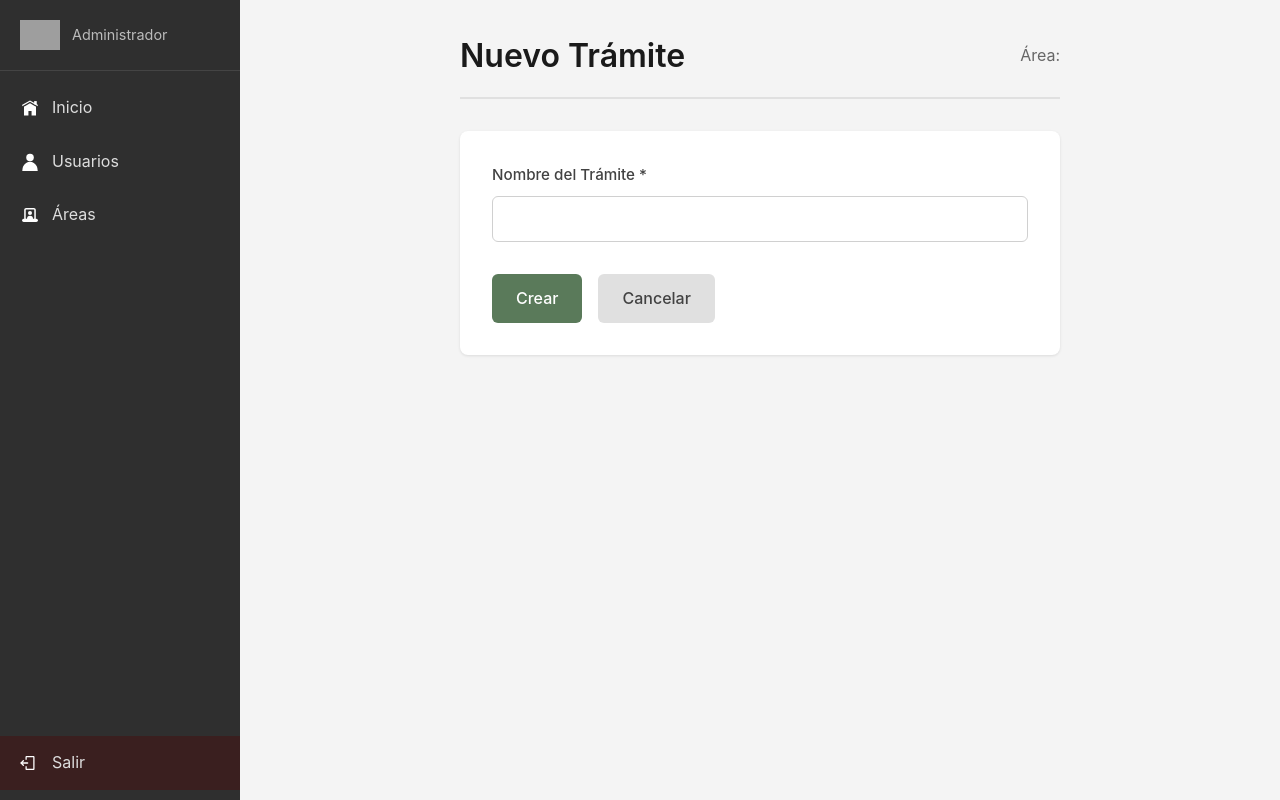
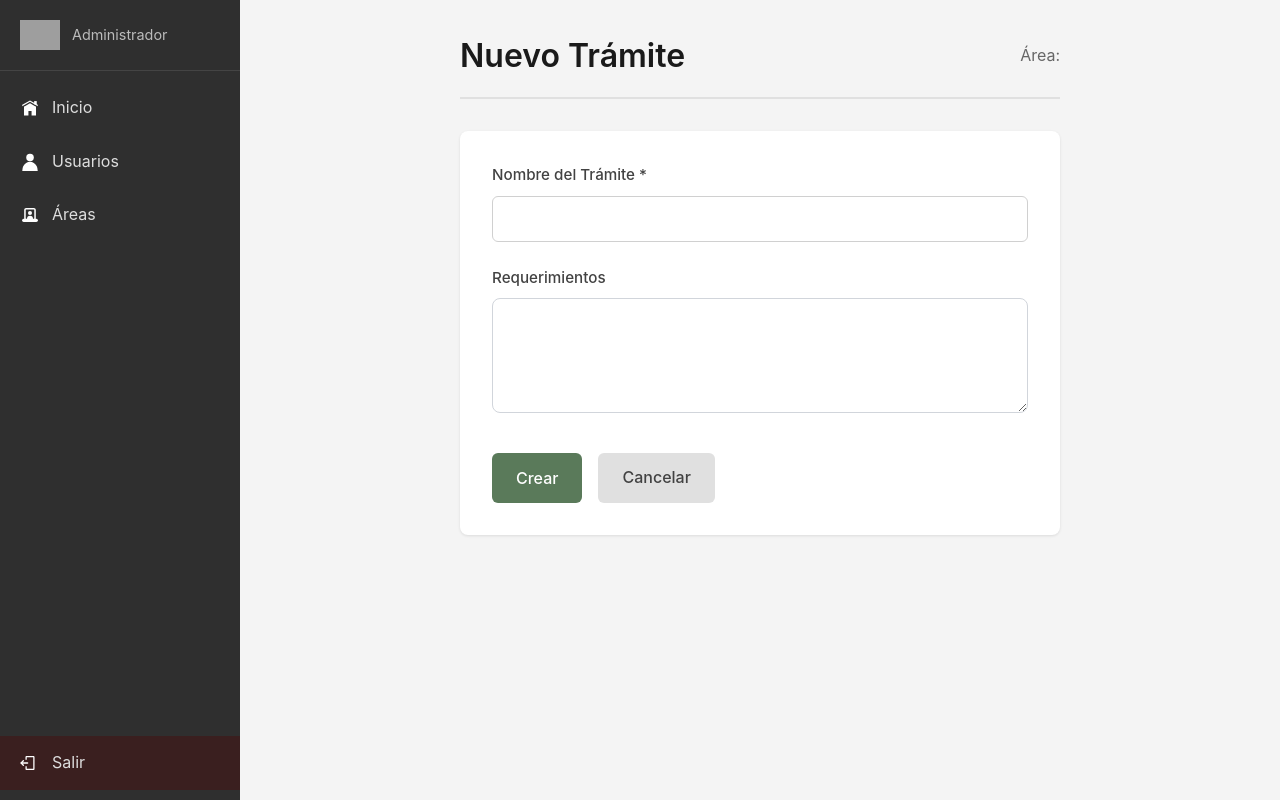
Before and after one commit to FMM28/TomaTurnos, a Python web app: template app/templates/admin/form_tramite.html in a window 1280 px wide. Run offline with Jinja, Linux system fonts and the light colour scheme; the template is opened without the code that fills it, so the values that code supplies are empty; grey boxes are pictures that could not be loaded.

Commit message:
requerimientos tramite

```diff
--- a/app/models/tramite.py
+++ b/app/models/tramite.py
@@ -19,6 +19,8 @@ class Tramite(BaseModel):
         db.ForeignKey("ventanilla.id_ventanilla", ondelete="SET NULL"),
         nullable=True
     )
+
+    requerimientos = db.Column(db.String(255), nullable = True)
 
     deleted_at = db.Column(db.DateTime, nullable=True)
 
--- a/app/routes/admin.py
+++ b/app/routes/admin.py
@@ -166,8 +166,9 @@ def create_tramite(id_area):
 
     if request.method == "POST":
         nombre = request.form.get("nombre", "")
+        requerimientos = request.form.get("requerimientos", None)
 
-        tramite, error = TramiteService.create_tramite(id_area, nombre)
+        tramite, error = TramiteService.create_tramite(id_area, nombre, requerimientos)
 
         if error:
             flash(error, "error")
@@ -187,8 +188,9 @@ def edit_tramite(id_tramite):
 
     if request.method == "POST":
         nombre = request.form.get("nombre", "")
+        requerimientos = request.form.get("requerimientos", None)
 
-        tramite_updated, error = TramiteService.update_tramite(id_tramite, nombre)
+        tramite_updated, error = TramiteService.update_tramite(id_tramite, nombre, requerimientos)
 
         if error:
             flash(error, "error")
--- a/app/static/css/admin.css
+++ b/app/static/css/admin.css
@@ -465,6 +465,27 @@ body {
     box-shadow: 0 0 0 3px rgba(107, 107, 107, 0.1);
 }
 
+.form-textarea {
+    width: 100%;
+    min-height: 6rem;
+    max-height: 25rem;
+    padding: 0.75rem 1rem;
+
+    font-size: 1rem;
+    font-family: inherit;
+    line-height: 1.4;
+
+    color: #1f2937;
+    background-color: #ffffff;
+
+    border: 1px solid #d1d5db;
+    border-radius: 0.5rem;
+
+    resize: vertical;
+    transition: border-color 0.2s ease, box-shadow 0.2s ease;
+}
+
+
 .form-select {
     background-color: #ffffff;
     cursor: pointer;
--- a/app/templates/admin/form_tramite.html
+++ b/app/templates/admin/form_tramite.html
@@ -6,6 +6,7 @@
 {% set cancel_url = url_for('admin.tramites', id_area=area.id_area) %}
 
 {% block form_fields %}
+
     <div class="form-group">
         <label for="nombre" class="form-label">Nombre del Trámite *</label>
         <input
@@ -17,4 +18,15 @@
             required
             maxlength="255">
     </div>
+
+    <div class="form-group">
+        <label for="requerimientos" class="form-label">Requerimientos</label>
+        <textarea
+            id="requerimientos"
+            name="requerimientos"
+            class="form-textarea"
+            rows="4"
+            maxlength="255">{{ tramite.requerimientos | default('', true) if tramite else '' }}</textarea>
+    </div>
+
 {% endblock %}
```
Also changed, not shown: app/services/tramite_service.py (+6 -3 lines), app/static/js/modal_kiosco.js (+36 -0 lines), app/templates/kiosco/selector_tramite.html (+36 -1 lines), migrations/versions/94d6d70239b5_requerimientos_tramite.py (added, +32 -0 lines).
